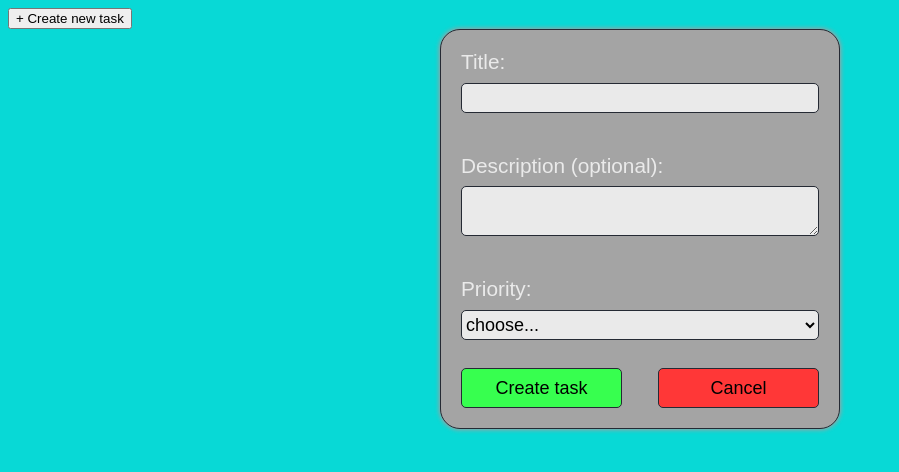
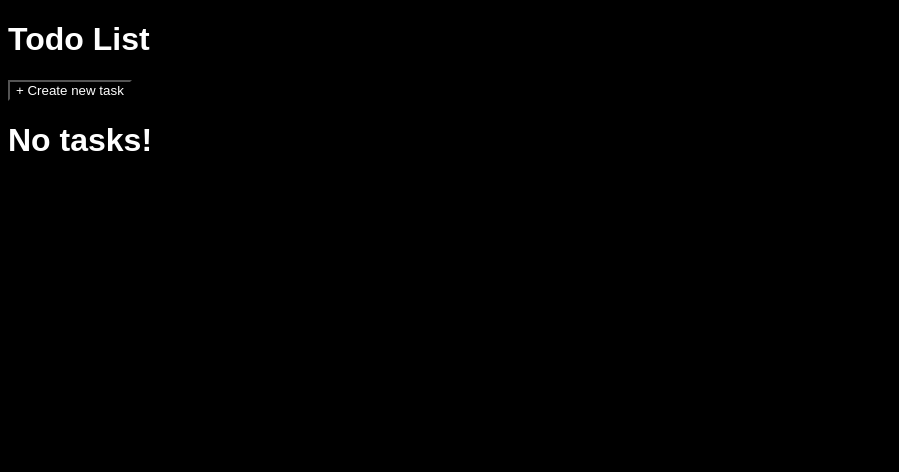
Before and after one commit to renans2/todo-list, a React (Vite) app: page / in a window 1280 px wide. Shown: the top 472 px of the page, without its empty margins (0-899 px from the left). Built offline with nearby package versions, Linux system fonts and the light colour scheme.

Commit message:
useContext and more css

```diff
--- a/src/App.css
+++ b/src/App.css
@@ -1,5 +1,7 @@
 *{
-  font-family: Arial, Helvetica, sans-serif
+  font-family: Arial, Helvetica, sans-serif;
+  color: white;
+  background-color: black;
 }
 
 /* #root {
--- a/src/App.jsx
+++ b/src/App.jsx
@@ -1,20 +1,12 @@
-import { useState, useEffect } from 'react'
-import Task from './components/Task/Task'
+import React, { useState, useEffect, createContext } from 'react'
 import CreateTaskButton from './components/CreateTaskButton/CreateTaskButton'
 import CreateTaskForm from './components/CreateTaskForm/CreateTaskForm'
 import TodoList from './components/TodoList/TodoList'
+import TaskPopUp from './components/TaskPopUp/TaskPopUp'
 import './App.css'
 
 const key = 'todoList'
-
-const tasks = [
-    {
-        title: 'Wash clothes',
-        description: "go to laundry and wash clothes for the week",
-        priority: 'medium',
-        created_at: Date.now()
-    }
-]
+export const AppContext = createContext();
 
 function App() {
     const [todoList, setTodoList] = useState(() => {
@@ -22,24 +14,32 @@ function App() {
         return localTodoList == null ? [] : JSON.parse(localTodoList)
     });
 
-    // const [todoList, setTodoList] = useState(tasks);
+    const [showPopUp, setShowPopUp] = useState(false)
+    const [showTask, setShowTask] = useState()
 
     useEffect(() => {
         localStorage.setItem(key, JSON.stringify(todoList))
     }, [todoList])
 
-    const handleAddTask = (newTask) => {
-        setTodoList(c => {
-            return [...c, newTask];
-        })
+    const handleRemoveTask = (index) => {
+        setTodoList(c => c.filter((_, i) => index !== i))
+        closeTaskPopUp()
     }
 
+    const handleAddTask = (newTask) => setTodoList(c => [...c, newTask])
+    const closeCreateTaskPopUp = () => setShowPopUp(false)
+    const showCreateTaskPopUp = () => setShowPopUp(true)
+    const closeTaskPopUp = () => setShowTask(-1);
+    const showTaskPopUp = (index) => setShowTask(index)
+
     return (
-        <>
-            <CreateTaskButton />
-            <CreateTaskForm addTask={handleAddTask} />
-            <TodoList todoList={todoList} />
-        </>
+        <AppContext.Provider value={{todoList, handleAddTask, handleRemoveTask, closeCreateTaskPopUp, showCreateTaskPopUp, closeTaskPopUp, showTaskPopUp}}>
+            <h1>Todo List</h1>
+            <CreateTaskButton/>
+            {showPopUp && <CreateTaskForm />}
+            {showTask >= 0 && <TaskPopUp task={todoList[showTask]} />}
+            {(todoList.length === 0 && <h1>No tasks!</h1>) || <TodoList />}
+        </AppContext.Provider>
     )
 }
 
--- a/src/components/CreateTaskButton/CreateTaskButton.jsx
+++ b/src/components/CreateTaskButton/CreateTaskButton.jsx
@@ -1,7 +1,11 @@
 import './CreateTaskButton.css'
+import { AppContext } from '../../App';
+import { useContext } from 'react';
 
 export default function CreateTaskButton(){
+    const { showCreateTaskPopUp } = useContext(AppContext)
+
     return(
-        <button>+ Create new task</button>
+        <button onClick={showCreateTaskPopUp}>+ Create new task</button>
     );
 }
--- a/src/components/CreateTaskForm/CreateTaskForm.css
+++ b/src/components/CreateTaskForm/CreateTaskForm.css
@@ -2,17 +2,10 @@
     box-sizing: border-box;
 }
 
-body{
-    background-color: rgb(8, 217, 214);
-}
-
 input, textarea, select{
     font-size: large;
-    background-color: rgb(234, 234, 234);
-    border: 1px solid rgb(37, 42, 52);
     width: 100%;
     height: 30px;
-    border-radius: 5px;
 }
 
 textarea{
@@ -20,15 +13,11 @@ textarea{
 }
 
 #task-form{
-    background-color: rgb(164, 164, 164);
-    color: rgb(234, 234, 234);
     width: 400px;
     height: 400px;
     font-size: 1.3rem;
     padding: 20px;
-    border: 1px solid rgb(37, 42, 52);
-    border-radius: 20px;
-    box-shadow: 0 0 4px 1px rgb(160, 160, 160);
+    border: 1px solid white;
     display: flex;
     flex-direction: column;
     justify-content: space-between;
@@ -46,17 +35,16 @@ textarea{
 
 .form-buttons button{
     cursor: pointer;
-    border: 1px solid rgb(37, 42, 52);
-    border-radius: 5px;
+    border: 1px solid white;
     font-size: large;
     width: 45%;
     height: 40px;
 }
 
 #create-button{
-    background-color: rgb(55, 255, 79);
+    background-color: rgb(0, 104, 12);
 }
 
 #cancel-button{
-    background-color: rgb(255, 55, 55);
+    background-color: rgb(109, 0, 0);
 }
--- a/src/components/CreateTaskForm/CreateTaskForm.jsx
+++ b/src/components/CreateTaskForm/CreateTaskForm.jsx
@@ -1,14 +1,19 @@
 import './CreateTaskForm.css'
+import { useContext } from 'react'
+import { AppContext } from '../../App'
 
-export default function CreateTaskForm({ addTask }){
+export default function CreateTaskForm(){
+    const { closeCreateTaskPopUp, handleAddTask } = useContext(AppContext)
+
     const handleSubmit = (e) => {
-        e.preventDefault();
+        e.preventDefault()
 
-        const formData = new FormData(e.target);
-        const title = formData.get("title").trim();
+        const formData = new FormData(e.target)
+        const title = formData.get("title").trim()
 
         if(!title){
-            alert('The title cannot be empty.');
+            alert('The title cannot be empty.')
+            return
         }
 
         const newTask = {
@@ -18,7 +23,8 @@ export default function CreateTaskForm({ addTask }){
             created_at: new Date().toLocaleDateString()
         }
 
-        addTask(newTask);
+        handleAddTask(newTask)
+        closeCreateTaskPopUp()
     }
 
     return(
@@ -42,7 +48,7 @@ export default function CreateTaskForm({ addTask }){
 
                 <div className='form-buttons'>
                     <button id='create-button' type="submit">Create task</button>
-                    <button id='cancel-button' type='button'>Cancel</button>
+                    <button onClick={closeCreateTaskPopUp} id='cancel-button' type='button'>Cancel</button>
                 </div>
             </form>
         </>
--- a/src/components/Task/Task.css
+++ b/src/components/Task/Task.css
@@ -1,3 +1,24 @@
 .task-div{
-    list-style: none;
+    font-size: larger;
+    padding: 20px;
+    border: 1px solid rgb(255, 255, 255);
+    display: flex;
+    justify-content: space-evenly;
+    align-items: center;
+    cursor: pointer;
+    width: 100%;
+    max-width: 700px;
+    margin: 10px auto;
 }
+
+.task-div p{
+    margin: 0 10px;
+}
+
+#remove-task{
+    background-color: red;
+}
+
+#task-title{
+    flex: 1;
+}
--- a/src/components/Task/Task.jsx
+++ b/src/components/Task/Task.jsx
@@ -1,12 +1,14 @@
 import './Task.css'
 
-export default function Task({ task }){
+export default function Task({ task, removeTask, setShowTask }){
     return(
         <li className="task-div">
-            <p>Title: {task.title}</p>
-            <p>Description: {task.description}</p>
+            <p id='task-title'>{task.title}</p>
+            {/* <p>Description: {task.description}</p> */}
             <p>Priority: {task.priority}</p>
             <p>Created at: {task.created_at}</p>
+            <button onClick={setShowTask}>show details</button>
+            <button id='remove-task' onClick={removeTask}>remove</button>
         </li>
     );
 }
--- /dev/null
+++ b/src/components/TaskPopUp/TaskPopUp.jsx
@@ -0,0 +1,13 @@
+import { useContext } from "react"
+import { AppContext } from "../../App"
+
+export default function TaskPopUp({ task }){
+    const { closeTaskPopUp } = useContext(AppContext)
+
+    return(
+        <div>
+            <p>Task: {task.title}</p>
+            <button onClick={closeTaskPopUp}>X</button>
+        </div>
+    )
+}
--- a/src/components/TodoList/TodoList.jsx
+++ b/src/components/TodoList/TodoList.jsx
@@ -1,10 +1,18 @@
 import Task from "../Task/Task"
+import { useContext } from "react"
+import { AppContext } from "../../App"
 
-export default function TodoList({ todoList }){
+export default function TodoList(){
+    const { todoList, handleRemoveTask, showTaskPopUp } = useContext(AppContext)
 
     return(
         <ul>
-            {todoList.map((task, index) => <Task key={index} task={task} />)}
+            {todoList.map((task, index) =>
+                <Task key={index}
+                      task={task}
+                      removeTask={() => handleRemoveTask(index)}
+                      setShowTask={() => showTaskPopUp(index)}
+                />)}
         </ul>
     )
 }
```
